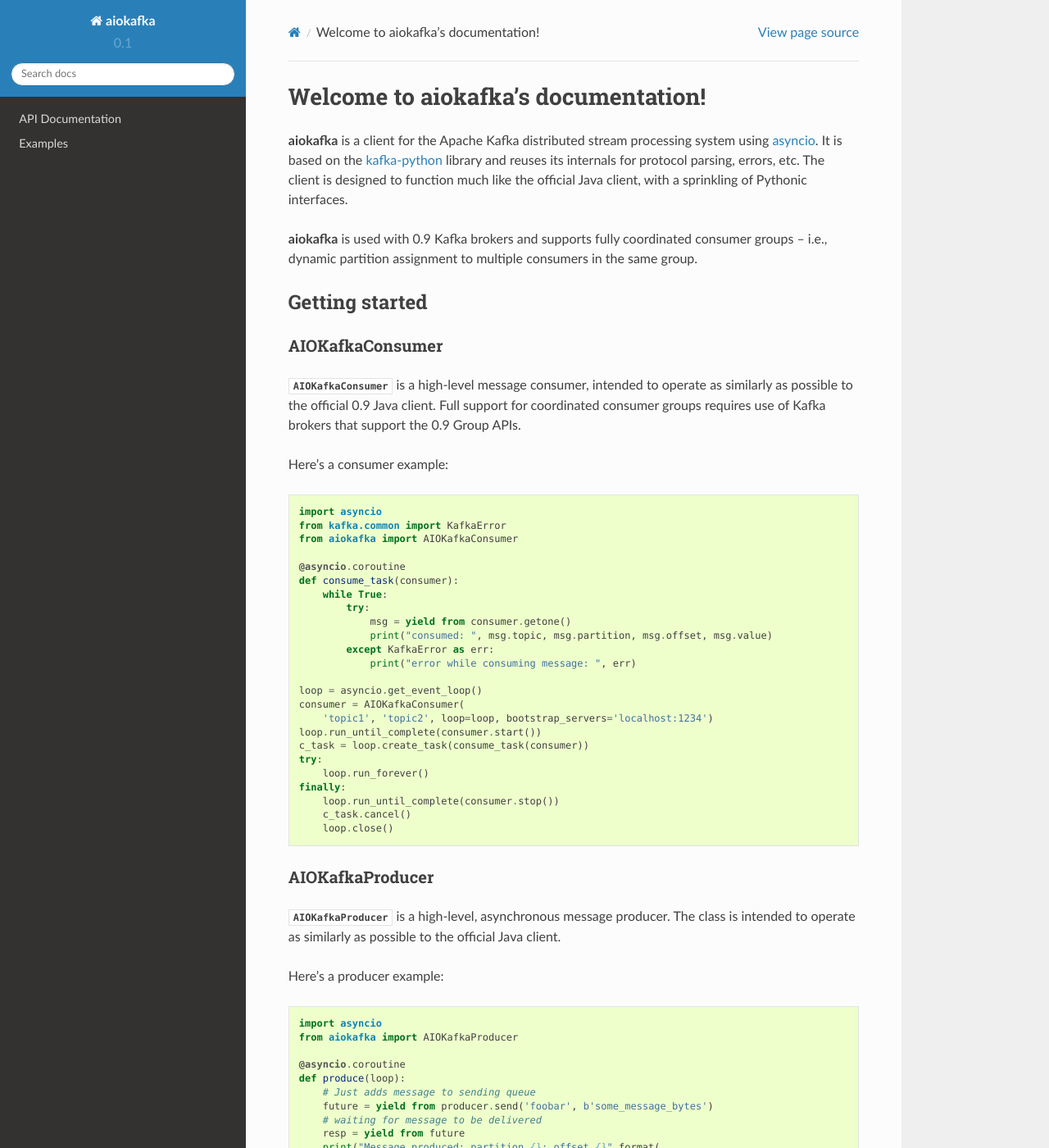
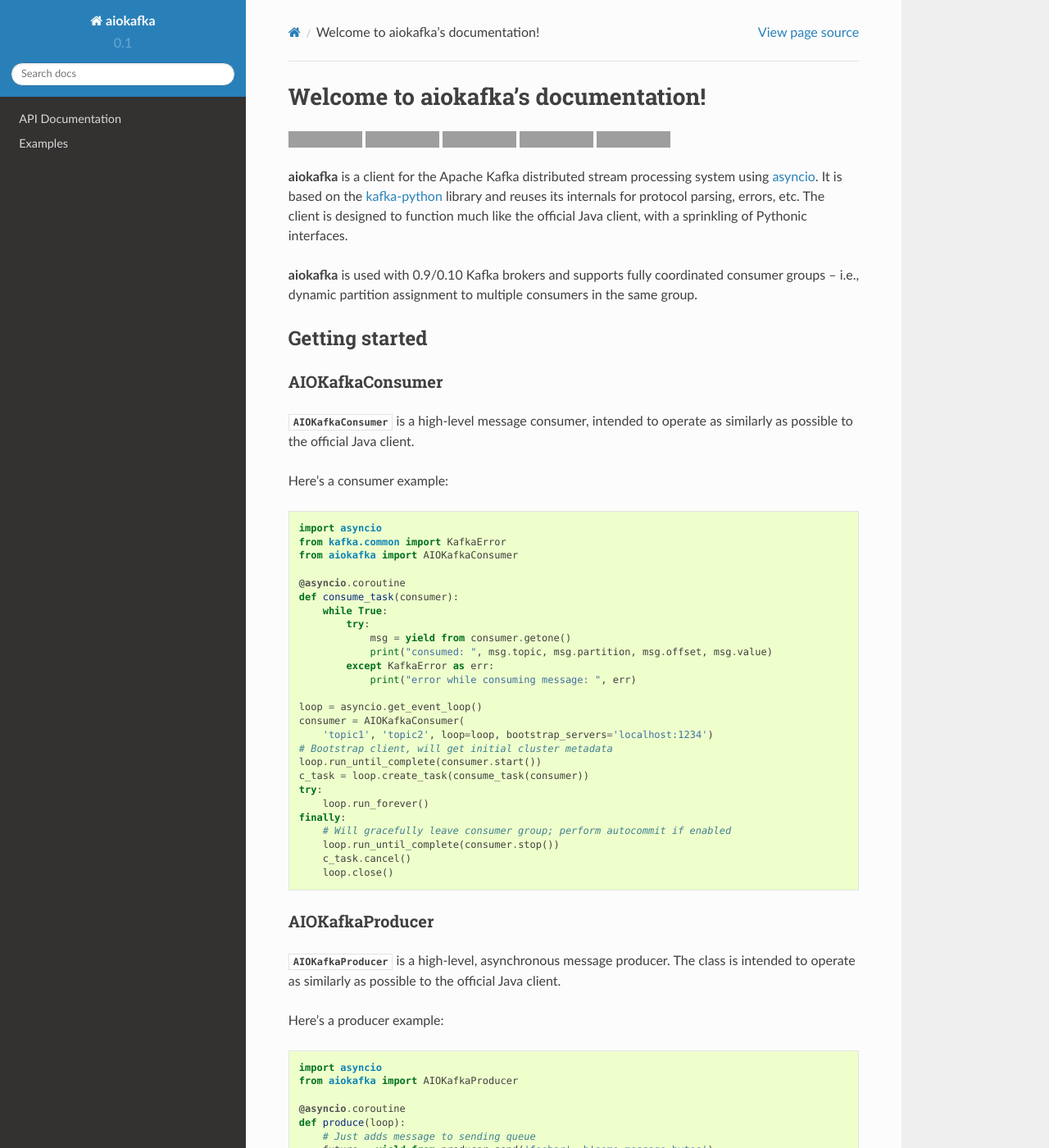
Before and after one commit to aio-libs/aiokafka, a Sphinx documentation site: the page built from docs/index.rst, in a window 1280 px wide and 1400 px high. Shown: the whole window at 82% size. Built offline with Sphinx 7.4.7 and the Read the Docs theme 2.0.0, drawn with Linux system fonts in a browser that asks for light colours; some of the changed text lies outside the part shown; grey boxes are pictures that could not be loaded.

Commit message:
Fix docs mentioning only Kafka 0.9 suppor

```diff
--- a/docs/api.rst
+++ b/docs/api.rst
@@ -18,8 +18,7 @@
 Error handling
 --------------
 
-Both consumer and producer can raise exceptions that inherit from the `kafka.common.KafkaError` class
-declared in the `kafka.common` module.
+Both consumer and producer can raise exceptions that inherit from the `kafka.errors.KafkaError` class declared in the `kafka.errors` module.
 
 Exception handling example:
 
--- a/docs/index.rst
+++ b/docs/index.rst
@@ -5,11 +5,24 @@
 .. _kafka-python: https://github.com/dpkp/kafka-python
 .. _asyncio: http://docs.python.org/3.4/library/asyncio.html
 
+.. image:: https://img.shields.io/badge/kafka-0.10%2C%200.9-brightgreen.svg
+    :target: http://aiokafka.readthedocs.io/en/stable/index.html
+.. image:: https://img.shields.io/pypi/pyversions/aiokafka.svg
+    :target: http://aiokafka.readthedocs.io/en/stable/index.html
+.. image:: https://coveralls.io/repos/github/aio-libs/aiokafka/badge.svg?branch=master
+    :target: https://coveralls.io/github/aio-libs/aiokafka?branch=master
+    :alt: |Coverage|
+.. image:: https://travis-ci.org/aio-libs/aiokafka.svg?branch=master
+    :target: https://travis-ci.org/aio-libs/aiokafka
+    :alt: |Build status|
+.. image:: https://img.shields.io/badge/license-Apache%202-blue.svg
+    :target: https://github.com/aio-libs/aiokafka/blob/master/LICENSE
+
 **aiokafka** is a client for the Apache Kafka distributed stream processing system using asyncio_.
 It is based on the kafka-python_ library and reuses its internals for protocol parsing, errors, etc.
 The client is designed to function much like the official Java client, with a sprinkling of Pythonic interfaces.
 
-**aiokafka** is used with 0.9 Kafka brokers and supports fully coordinated consumer groups -- i.e., dynamic
+**aiokafka** is used with 0.9/0.10 Kafka brokers and supports fully coordinated consumer groups -- i.e., dynamic
 partition assignment to multiple consumers in the same group.
 
 
@@ -21,9 +34,7 @@
 ++++++++++++++++
 
 :class:`~aiokafka.AIOKafkaConsumer` is a high-level message consumer, intended to
-operate as similarly as possible to the official 0.9 Java client. Full support
-for coordinated consumer groups requires use of Kafka brokers that support the
-0.9 Group APIs.
+operate as similarly as possible to the official Java client.
 
 Here's a consumer example:
 
@@ -45,11 +56,13 @@
     loop = asyncio.get_event_loop()
     consumer = AIOKafkaConsumer(
         'topic1', 'topic2', loop=loop, bootstrap_servers='localhost:1234')
+    # Bootstrap client, will get initial cluster metadata
     loop.run_until_complete(consumer.start())
     c_task = loop.create_task(consume_task(consumer))
     try:
         loop.run_forever()
     finally:
+        # Will gracefully leave consumer group; perform autocommit if enabled
         loop.run_until_complete(consumer.stop())
         c_task.cancel()
         loop.close()
@@ -84,8 +97,10 @@
 
     loop = asyncio.get_event_loop()
     producer = AIOKafkaProducer(loop=loop, bootstrap_servers='localhost:9092')
+    # Bootstrap client, will get initial cluster metadata
     loop.run_until_complete(producer.start())
     loop.run_until_complete(produce(loop))
+    # Wait for all pending messages to be delivered or expire
     loop.run_until_complete(producer.stop())
     loop.close()
 
```
